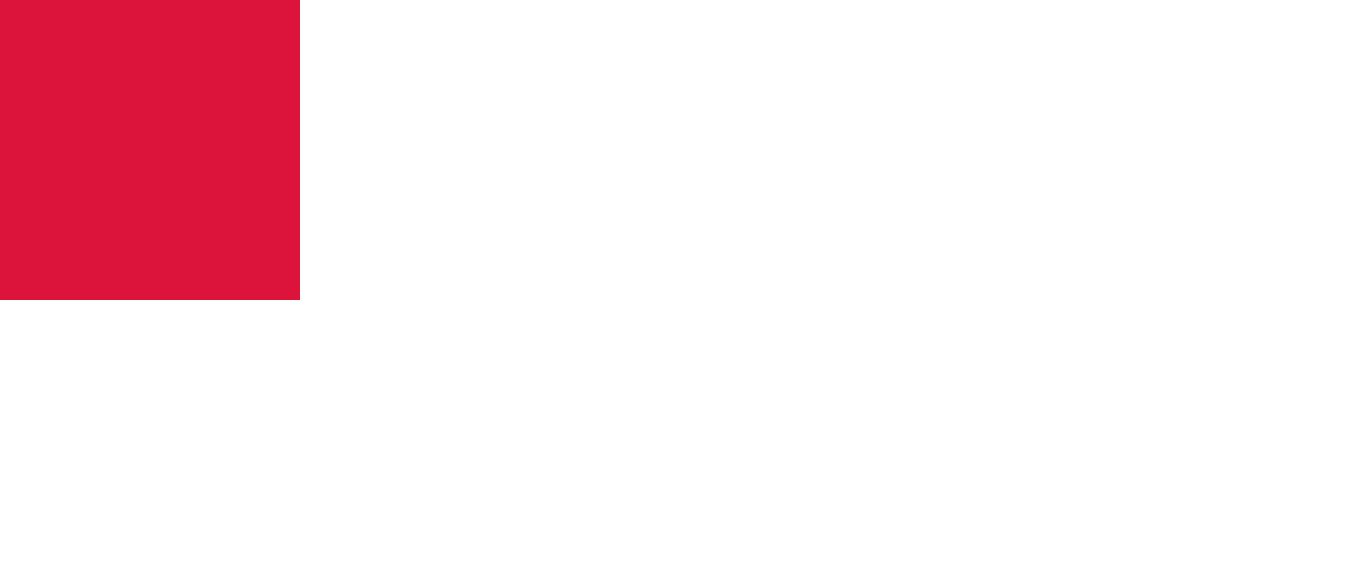
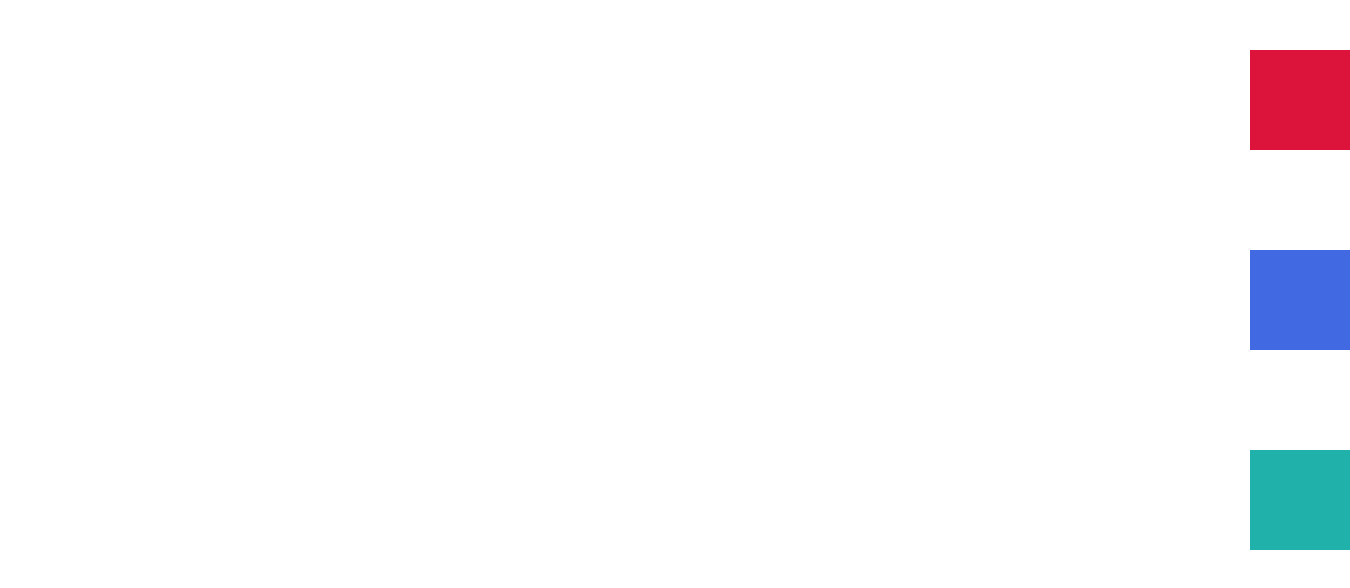
Before and after one commit to Sk-Shubhasheesh/GSAP-ScrollTrigger-and-Locomotive, a plain HTML site: page index.html in a window 1280 px wide. Shown: the whole page, 1350 px wide, since content can reach past the window. Drawn offline with nearby package versions, Linux system fonts and the light colour scheme.

Commit message:
Basic of GSAP part 2

```diff
--- a/index.html
+++ b/index.html
@@ -7,7 +7,9 @@
     <link rel="stylesheet" href="style.css">
 </head>
 <body>
-   <div id="box"></div>
+   <div id="box1"></div>
+   <div id="box2"></div>
+   <div id="box3"></div>
 
 
 
--- a/main.js
+++ b/main.js
@@ -1,23 +1,22 @@
-// gsap.to("#box", {
-//     // y:500,
-//     // duration: 3,
-//     // delay:3
+var t1 = gsap.timeline()
 
-//     x:1000,
-//     rotate:360,
-//     backgroundColor: "blue",
-//     duration: 2,
-//     delay:1,
-// })
+t1.to("#box1", {
+    x:1200,
+    rotate:360,
+    scale:0.5,
+    duration:2,
+    delay:1
+})
 
-gsap.from("#box", {
-    // y:500,
-    // duration: 3,
-    // delay:3
-
-    x:1000,
+t1.to("#box2", {
+    x:1200,
     rotate:360,
-    backgroundColor: "blue",
-    duration: 2,
-    delay:1,
+    scale:0.5,
+    duration:1,
 })
+t1.to("#box3", {
+    x:1200,
+    rotate:360,
+    scale:0.5,
+    duration:1,
+})
--- a/style.css
+++ b/style.css
@@ -9,8 +9,18 @@ html,body{
     height: 100%;
 }
 
-#box{
-    width: 300px;
-    height: 300px;
+#box1{
+    height: 200px;
+    width: 200px;
     background-color: crimson;
 }
+#box2{
+    height: 200px;
+    width: 200px;
+    background-color: royalblue;
+}
+#box3{
+    height: 200px;
+    width: 200px;
+    background-color:lightseagreen;
+}
```
